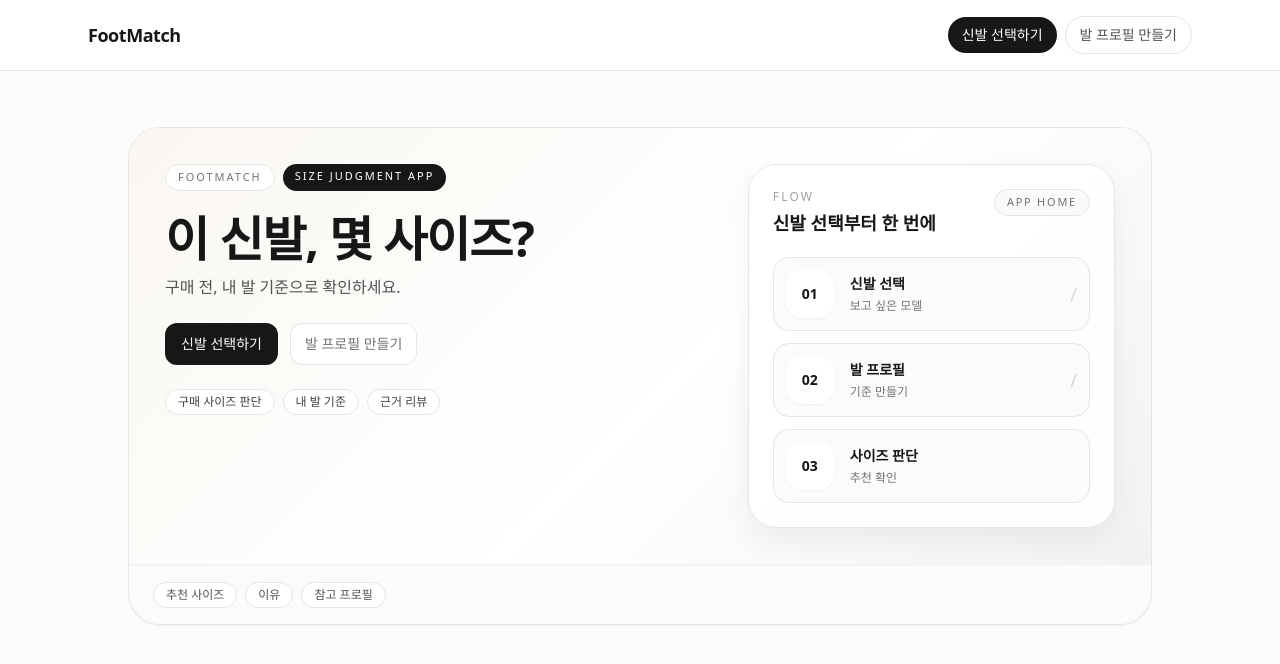
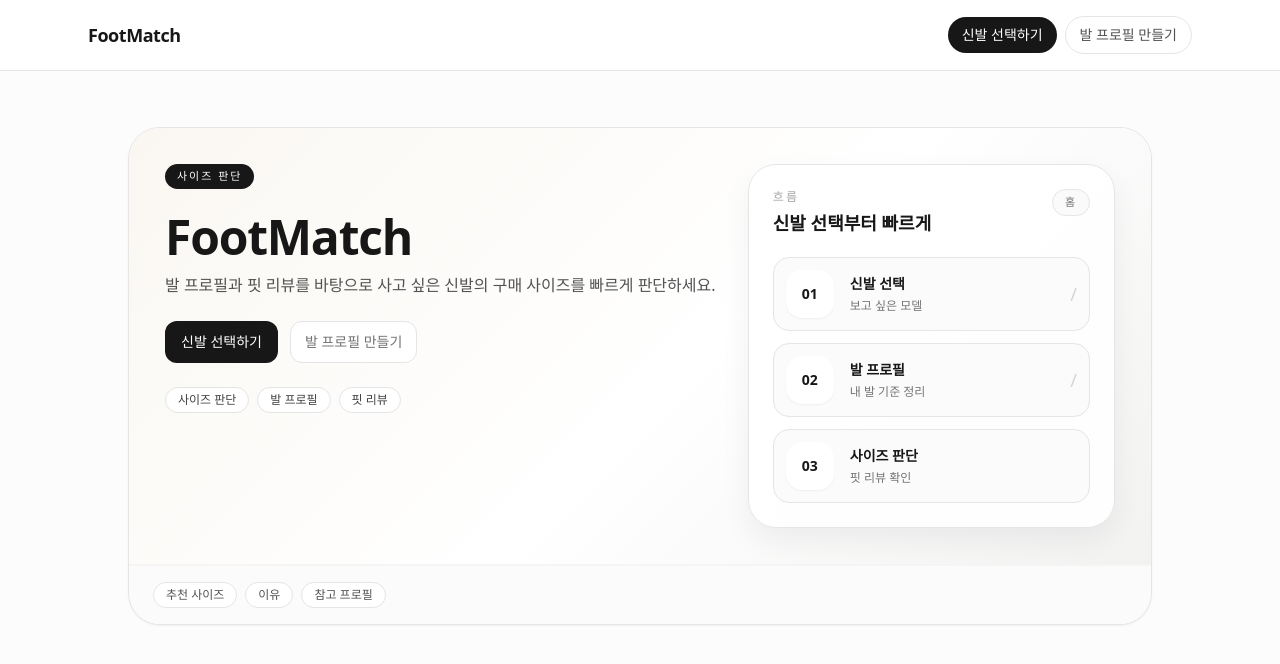
Before and after one commit to sujh0445/footmatch-mvp, a Next.js app: page / in a window 1280 px wide. Shown: the top 664 px of the page. Built offline with nearby package versions, Linux system fonts and the light colour scheme.

Commit message:
Normalize FootMatch UI terminology

```diff
--- a/app/page.tsx
+++ b/app/page.tsx
@@ -8,19 +8,16 @@ export default function HomePage() {
           <div className="grid gap-8 lg:grid-cols-[minmax(0,1.2fr)_minmax(280px,0.8fr)] lg:items-start">
             <div className="space-y-6">
               <div className="flex flex-wrap gap-2">
-                <span className="rounded-full border border-neutral-200 bg-white px-3 py-1 text-[11px] font-medium uppercase tracking-[0.18em] text-neutral-500">
-                  FootMatch
-                </span>
                 <span className="rounded-full bg-neutral-900 px-3 py-1 text-[11px] font-medium uppercase tracking-[0.18em] text-white">
-                  Size Judgment App
+                  사이즈 판단
                 </span>
               </div>
 
               <div className="space-y-3">
-                <h1 className="max-w-3xl text-3xl font-semibold tracking-tight sm:text-5xl">이 신발, 몇 사이즈?</h1>
+                <h1 className="max-w-3xl text-3xl font-semibold tracking-tight sm:text-5xl">FootMatch</h1>
 
                 <p className="max-w-2xl text-sm text-neutral-600 sm:text-base">
-                  구매 전, 내 발 기준으로 확인하세요.
+                  발 프로필과 핏 리뷰를 바탕으로 사고 싶은 신발의 구매 사이즈를 빠르게 판단하세요.
                 </p>
               </div>
 
@@ -28,13 +25,13 @@ export default function HomePage() {
 
               <div className="flex flex-wrap gap-2">
                 <span className="rounded-full border border-neutral-200 bg-white px-3 py-1 text-xs text-neutral-700">
-                  구매 사이즈 판단
+                  사이즈 판단
                 </span>
                 <span className="rounded-full border border-neutral-200 bg-white px-3 py-1 text-xs text-neutral-700">
-                  내 발 기준
+                  발 프로필
                 </span>
                 <span className="rounded-full border border-neutral-200 bg-white px-3 py-1 text-xs text-neutral-700">
-                  근거 리뷰
+                  핏 리뷰
                 </span>
               </div>
             </div>
@@ -42,11 +39,11 @@ export default function HomePage() {
             <div className="rounded-[28px] border border-neutral-200 bg-white/90 p-5 shadow-[0_12px_30px_rgba(17,24,39,0.06)] sm:p-6">
               <div className="flex items-start justify-between gap-3">
                 <div>
-                  <p className="text-xs font-medium uppercase tracking-[0.18em] text-neutral-400">Flow</p>
-                  <p className="mt-1 text-lg font-semibold text-neutral-900">신발 선택부터 한 번에</p>
+                  <p className="text-xs font-medium uppercase tracking-[0.18em] text-neutral-400">흐름</p>
+                  <p className="mt-1 text-lg font-semibold text-neutral-900">신발 선택부터 빠르게</p>
                 </div>
                 <span className="rounded-full border border-neutral-200 bg-neutral-50 px-3 py-1 text-[11px] font-medium uppercase tracking-[0.16em] text-neutral-500">
-                  App Home
+                  홈
                 </span>
               </div>
 
@@ -60,12 +57,12 @@ export default function HomePage() {
                   {
                     step: "02",
                     title: "발 프로필",
-                    body: "기준 만들기"
+                    body: "내 발 기준 정리"
                   },
                   {
                     step: "03",
                     title: "사이즈 판단",
-                    body: "추천 확인"
+                    body: "핏 리뷰 확인"
                   }
                 ].map((item, index, items) => (
                   <div
--- a/components/OnboardingForm.tsx
+++ b/components/OnboardingForm.tsx
@@ -91,21 +91,21 @@ export function OnboardingForm() {
     <form onSubmit={onSubmit} noValidate className="card mx-auto max-w-3xl space-y-6">
       <div className="space-y-4">
         <div className="space-y-2">
-          <p className="text-xs font-medium uppercase tracking-[0.18em] text-neutral-400">발 프로필 만들기</p>
-          <h1 className="text-2xl font-semibold">발 프로필 만들기</h1>
-          <p className="text-sm text-neutral-600">핵심 정보만 빠르게 고르면 다음 단계에서 바로 신발 선택으로 이어집니다.</p>
+          <p className="text-xs font-medium uppercase tracking-[0.18em] text-neutral-400">사이즈 판단 준비</p>
+          <h1 className="text-2xl font-semibold">발 프로필</h1>
+          <p className="text-sm text-neutral-600">핵심 정보만 빠르게 고르면 다음 단계에서 사진 힌트를 더할 수 있어요.</p>
         </div>
 
         <div className="flex flex-wrap gap-2 text-xs font-medium text-neutral-600">
           <span className="rounded-full border border-neutral-200 bg-neutral-50 px-3 py-1.5">1. 발 프로필</span>
           <span className="rounded-full border border-neutral-200 bg-white px-3 py-1.5">2. 사진 힌트</span>
-          <span className="rounded-full border border-neutral-200 bg-white px-3 py-1.5">3. 신발 선택하기</span>
+          <span className="rounded-full border border-neutral-200 bg-white px-3 py-1.5">3. 신발 선택</span>
         </div>
       </div>
 
       <section className="space-y-4 rounded-[28px] border border-neutral-200 bg-white p-5">
         <div className="space-y-1">
-          <p className="text-xs font-medium uppercase tracking-[0.18em] text-neutral-400">기본 기준</p>
+          <p className="text-xs font-medium uppercase tracking-[0.18em] text-neutral-400">입력 항목</p>
           <h2 className="text-lg font-semibold">기본 정보</h2>
         </div>
 
@@ -135,7 +135,7 @@ export function OnboardingForm() {
               value={purchasedShoeSizeInput}
               onChange={(e) => setPurchasedShoeSizeInput(e.target.value)}
               className="input mt-2 border-0 bg-white"
-              placeholder="선택 입력"
+              placeholder="선택 사항"
             />
             <span className="mt-2 block text-xs text-neutral-500">예: 270mm</span>
           </label>
@@ -144,8 +144,8 @@ export function OnboardingForm() {
 
       <section className="space-y-4 rounded-[28px] border border-neutral-200 bg-white p-5">
         <div className="space-y-1">
-          <p className="text-xs font-medium uppercase tracking-[0.18em] text-neutral-400">압박 느낌</p>
-          <h2 className="text-lg font-semibold">발볼 압박과 발등 답답함</h2>
+          <p className="text-xs font-medium uppercase tracking-[0.18em] text-neutral-400">착화감</p>
+          <h2 className="text-lg font-semibold">발볼과 발등</h2>
         </div>
 
         <div className="grid gap-4">
@@ -203,8 +203,8 @@ export function OnboardingForm() {
 
       <section className="space-y-4 rounded-[28px] border border-neutral-200 bg-white p-5">
         <div className="space-y-1">
-          <p className="text-xs font-medium uppercase tracking-[0.18em] text-neutral-400">핏 성향</p>
-          <h2 className="text-lg font-semibold">불편 포인트와 선호 핏</h2>
+          <p className="text-xs font-medium uppercase tracking-[0.18em] text-neutral-400">핏</p>
+          <h2 className="text-lg font-semibold">핏 성향</h2>
         </div>
 
         <div className="space-y-2">
@@ -255,7 +255,7 @@ export function OnboardingForm() {
       </section>
 
       <div className="rounded-2xl border border-neutral-200 bg-neutral-50 px-4 py-3 text-sm text-neutral-700">
-        다음 단계의 사진 입력은 선택입니다. 지금 만든 발 프로필만으로도 신발 선택 단계까지 이어갈 수 있습니다.
+        사진 힌트는 선택 사항입니다. 발 프로필을 먼저 저장한 뒤 신발 선택으로 이어갈 수 있어요.
       </div>
 
       <div className="space-y-3">
--- a/components/ShoeDetailClient.tsx
+++ b/components/ShoeDetailClient.tsx
@@ -60,7 +60,7 @@ export function ShoeDetailClient({ shoe }: { shoe: ShoeModel }) {
                     {shoe.brand} {shoe.modelName}
                   </h1>
                   <p className="mt-2 max-w-2xl text-sm text-white/75">
-                    내 발 기준과 비슷한 리뷰를 기준으로 먼저 확인할 사이즈를 정리했어요.
+                    내 발 기준과 비슷한 핏 리뷰를 바탕으로 먼저 확인할 사이즈를 정리했어요.
                   </p>
                 </div>
               </div>
@@ -105,12 +105,12 @@ export function ShoeDetailClient({ shoe }: { shoe: ShoeModel }) {
                   {similarReviews.length > 0 ? (
                     <div className="rounded-3xl border border-white/10 bg-white p-4 text-neutral-900">
                       <div className="flex flex-wrap items-center justify-between gap-2">
-                        <p className="text-sm font-semibold">근거 리뷰</p>
+                        <p className="text-sm font-semibold">비슷한 핏 리뷰</p>
                         <span className="rounded-full bg-neutral-100 px-3 py-1 text-xs text-neutral-600">
                           {similarReviews.length}개 반영
                         </span>
                       </div>
-                      <p className="mt-2 text-sm text-neutral-700">비슷한 발 프로필 리뷰를 먼저 보여드려요.</p>
+                      <p className="mt-2 text-sm text-neutral-700">내 발과 가까운 핏 리뷰를 먼저 보여드려요.</p>
                       {similarReasonSummary.length > 0 ? (
                         <div className="mt-3 flex flex-wrap gap-2">
                           {similarReasonSummary.map((reason) => (
@@ -133,12 +133,12 @@ export function ShoeDetailClient({ shoe }: { shoe: ShoeModel }) {
               <h1 className="text-3xl font-semibold">
                 {shoe.brand} {shoe.modelName}
               </h1>
-              <p className="max-w-2xl text-sm text-white/75">발 프로필을 만들면 이 신발의 추천 사이즈와 근거 리뷰를 바로 볼 수 있어요.</p>
+              <p className="max-w-2xl text-sm text-white/75">발 프로필을 만들면 이 신발의 추천 사이즈와 핏 리뷰를 바로 볼 수 있어요.</p>
             </div>
             <div className="grid gap-3 sm:grid-cols-3">
               <InfoCard label="추천 사이즈" text="발 프로필을 만들면 바로 확인할 수 있어요." tone="dark" />
               <InfoCard label="비교 사이즈" text="내 발 기준으로 함께 비교할 사이즈를 보여드려요." tone="dark" />
-              <InfoCard label="근거 리뷰" text="비슷한 발 프로필 리뷰를 먼저 정리해드려요." tone="dark" />
+              <InfoCard label="핏 리뷰" text="비슷한 핏 리뷰를 먼저 정리해드려요." tone="dark" />
             </div>
             <div>
               <Link href="/onboarding" className="btn-primary">
@@ -159,7 +159,7 @@ export function ShoeDetailClient({ shoe }: { shoe: ShoeModel }) {
             </div>
             <div className="grid gap-3 text-sm text-neutral-600 sm:grid-cols-2 lg:grid-cols-1">
               <InfoCard label="기본 핏" text={shoe.sizingTendency} />
-              <InfoCard label="사용 장면" text={categoryLabel[shoe.category]} />
+              <InfoCard label="카테고리" text={categoryLabel[shoe.category]} />
             </div>
             {shoe.productUrl ? (
               <a href={shoe.productUrl} target="_blank" rel="noreferrer" className="inline-flex text-sm font-medium text-neutral-900 underline underline-offset-4">
@@ -182,7 +182,7 @@ export function ShoeDetailClient({ shoe }: { shoe: ShoeModel }) {
       ) : profile ? (
         <div className="space-y-6">
           <section className="space-y-3">
-            <h2 className="text-xl font-semibold">근거 리뷰</h2>
+            <h2 className="text-xl font-semibold">비슷한 핏 리뷰</h2>
             <div className="grid gap-4">
               {similarReviews.map((review) => (
                 <ReviewCard
@@ -208,7 +208,7 @@ export function ShoeDetailClient({ shoe }: { shoe: ShoeModel }) {
           </section>
 
           <Link href="/review" className="btn-secondary">
-            리뷰 작성
+            핏 리뷰 남기기
           </Link>
         </div>
       ) : (
@@ -220,7 +220,7 @@ export function ShoeDetailClient({ shoe }: { shoe: ShoeModel }) {
             ))}
           </div>
           <Link href="/review" className="btn-secondary">
-            리뷰 작성
+            핏 리뷰 남기기
           </Link>
         </div>
       )}
@@ -244,7 +244,7 @@ function buildEvidenceItems(recommendation: { rationale: string[] }) {
   const items = [
     { label: "발길이 기준", text: lengthReason },
     { label: "압박 경험", text: pressureReason },
-    { label: "비슷한 리뷰", text: reviewReason }
+    { label: "비슷한 핏 리뷰", text: reviewReason }
   ];
 
   return items.filter((item): item is { label: string; text: string } => Boolean(item.text));
@@ -304,7 +304,7 @@ function ReviewCard({ review, reasons = [] }: { review: ShoeReview; reasons?: st
       <div className="flex flex-wrap items-center justify-between gap-2">
         <p className="text-sm text-neutral-600">사용 목적: {useCaseLabel[review.useCase]}</p>
         <span className="rounded-full bg-neutral-100 px-3 py-1 text-xs font-medium text-neutral-700">
-          {reasons.length > 0 ? `비슷한 이유 ${reasons.length}개` : "핏 리뷰"}
+          {reasons.length > 0 ? `비슷한 기준 ${reasons.length}개` : "핏 리뷰"}
         </span>
       </div>
 
--- a/components/ShoeSearchClient.tsx
+++ b/components/ShoeSearchClient.tsx
@@ -55,9 +55,9 @@ export function ShoeSearchClient() {
         <section className="space-y-3">
           <div className="flex items-end justify-between gap-3">
             <div className="space-y-1">
-              <h1 className="text-2xl font-semibold">사이즈 볼 신발 선택</h1>
+              <h1 className="text-2xl font-semibold">신발 선택</h1>
               <p className="text-sm text-neutral-600">
-                사고 싶은 신발을 먼저 고르면, 내 발 기준으로 사이즈 판단과 근거를 바로 확인할 수 있어요.
+                사고 싶은 신발을 먼저 고르면, 내 발 기준으로 사이즈 판단과 핏 리뷰를 바로 확인할 수 있어요.
               </p>
             </div>
             <Link href="/profile" className="shrink-0 text-sm font-medium text-neutral-900 underline underline-offset-4">
@@ -67,7 +67,7 @@ export function ShoeSearchClient() {
         </section>
       ) : (
         <div className="card flex flex-col gap-3 text-sm text-neutral-700 sm:flex-row sm:items-center sm:justify-between">
-          <p>먼저 사이즈 볼 신발을 고르세요. 필요한 순간에 발 프로필을 이어서 만들고 내 발 기준 판단을 볼 수 있어요.</p>
+          <p>먼저 신발을 고르세요. 발 프로필을 만들면 내 발 기준으로 사이즈 판단을 바로 볼 수 있어요.</p>
           <Link href="/onboarding" className="btn-primary">
             사이즈 판단 시작하기
           </Link>
@@ -76,7 +76,7 @@ export function ShoeSearchClient() {
 
       <div className="card space-y-3">
         <div className="space-y-1">
-          <h2 className="text-2xl font-semibold">사이즈 볼 신발 고르기</h2>
+          <h2 className="text-2xl font-semibold">신발 찾기</h2>
           <p className="text-sm text-neutral-600">
             브랜드나 모델명을 찾아, 사이즈를 확인하고 싶은 신발을 직접 선택하세요.
           </p>
@@ -155,7 +155,7 @@ function ShoeCard({ shoe, badges, decisionCta = false }: { shoe: (typeof shoes)[
           <p className="text-xs uppercase tracking-wide text-neutral-500">
             {categoryLabel[shoe.category]}
           </p>
-          <span className="text-xs text-neutral-400">사이즈 보기</span>
+          <span className="text-xs text-neutral-400">사이즈 판단</span>
         </div>
 
         <h2 className="text-lg font-semibold">
@@ -180,7 +180,7 @@ function ShoeCard({ shoe, badges, decisionCta = false }: { shoe: (typeof shoes)[
         <p className="text-sm text-neutral-600">{shoe.fitSummary}</p>
         {decisionCta ? (
           <p className="text-sm font-medium text-neutral-900 underline underline-offset-4">
-            사이즈 보기
+            사이즈 판단 보기
           </p>
         ) : null}
       </div>
--- a/lib/profile.ts
+++ b/lib/profile.ts
@@ -132,6 +132,6 @@ export function generateSizeRecommendation(user: FootProfile, reviews: ShoeRevie
     recommendedSize,
     baseSize,
     rationale: rationale.slice(0, 3),
-    recommendationNote: "입력값과 핏 리뷰 기준"
+    recommendationNote: "발 프로필과 핏 리뷰 기준"
   };
 }
```
Also changed, not shown: components/ProfileClient.tsx (+7 -7 lines), components/ReviewForm.tsx (+7 -7 lines), components/UploadAnalyzer.tsx (+8 -8 lines).
